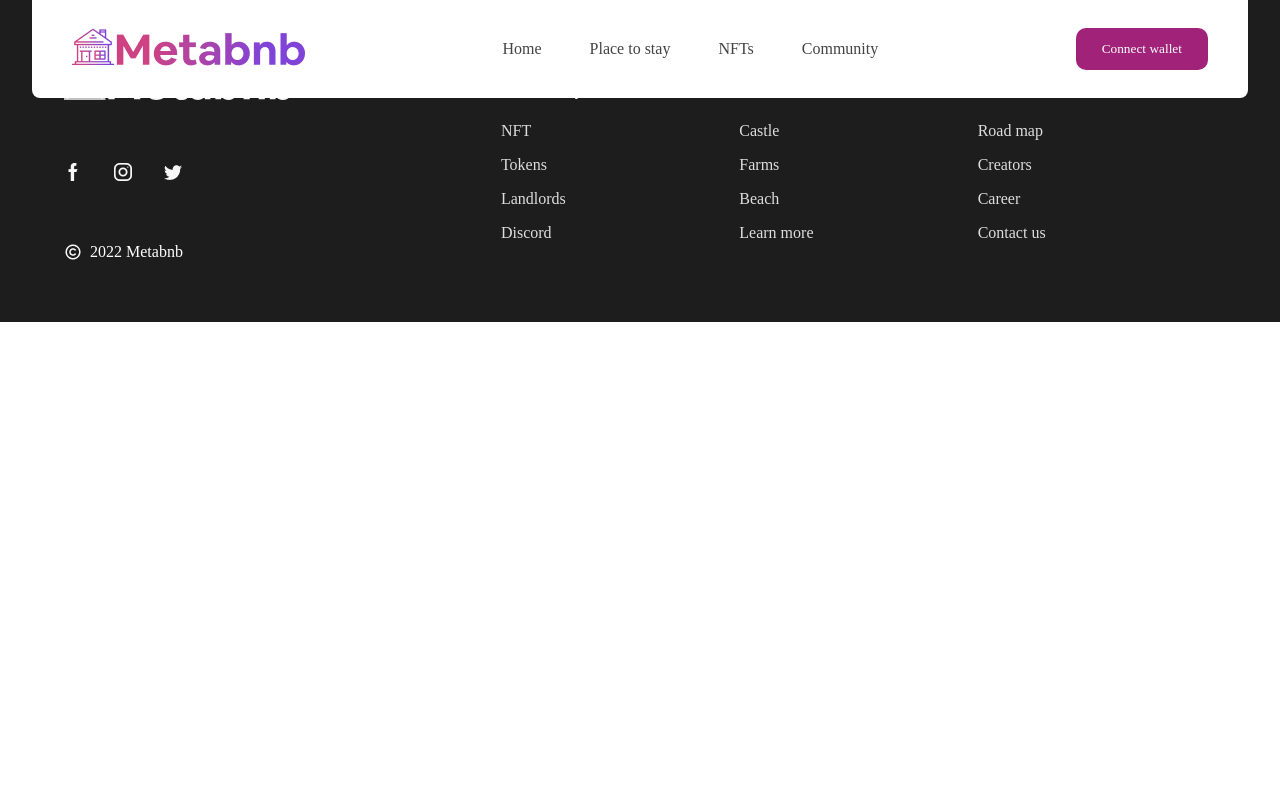
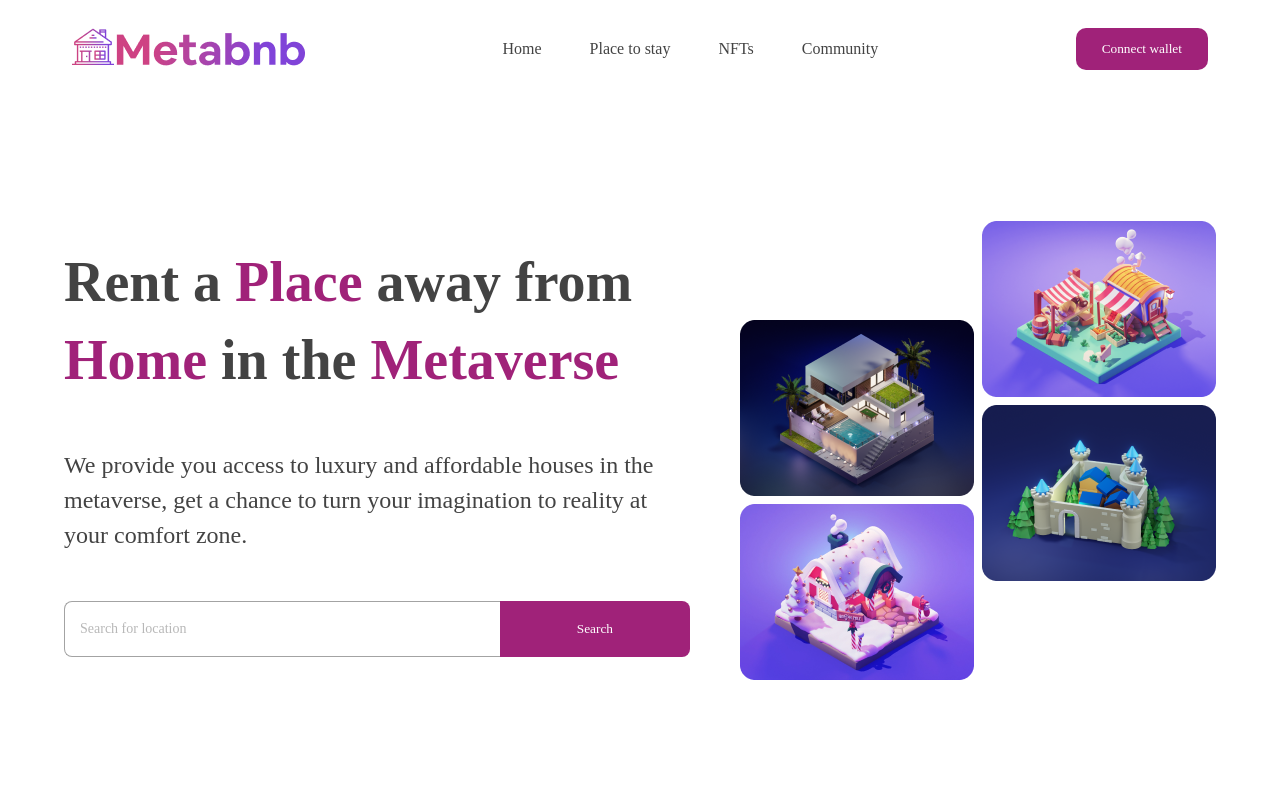
Before and after one commit to MITCHYUGAN/MetaBnb-NFTs, a React (Create React App) app: page / in a window 1280 px wide. Shown: the top 800 px of the page. Built offline with nearby package versions, Linux system fonts and the light colour scheme; a web font is replaced by a local one.

Commit message:
Running App on netlify

```diff
--- a/src/App.js
+++ b/src/App.js
@@ -14,8 +14,8 @@ const App = () =>{
     <div className='App'>
           <HeaderModal />
             <Routes>
-                <Route path="/MetaBnb-NFTs" element={<PartnersInspirationMetabnbNftsLandingpage />} />
-                <Route path='/MetaBnb-NFTs/Placetostay' element={<PlaceToStay />} />
+                <Route path="/" element={<PartnersInspirationMetabnbNftsLandingpage />} />
+                <Route path='/Placetostay' element={<PlaceToStay />} />
             </Routes>
           <Footer />
     </div>
```
